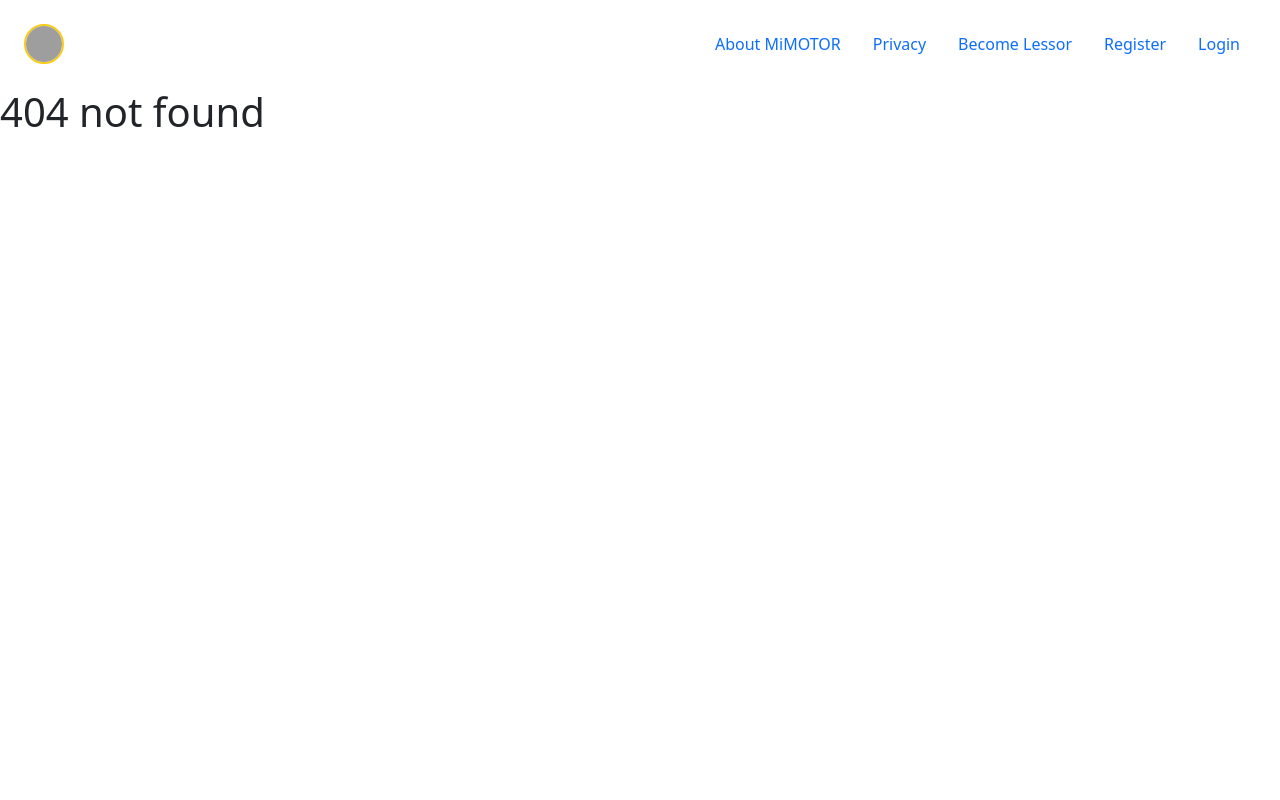
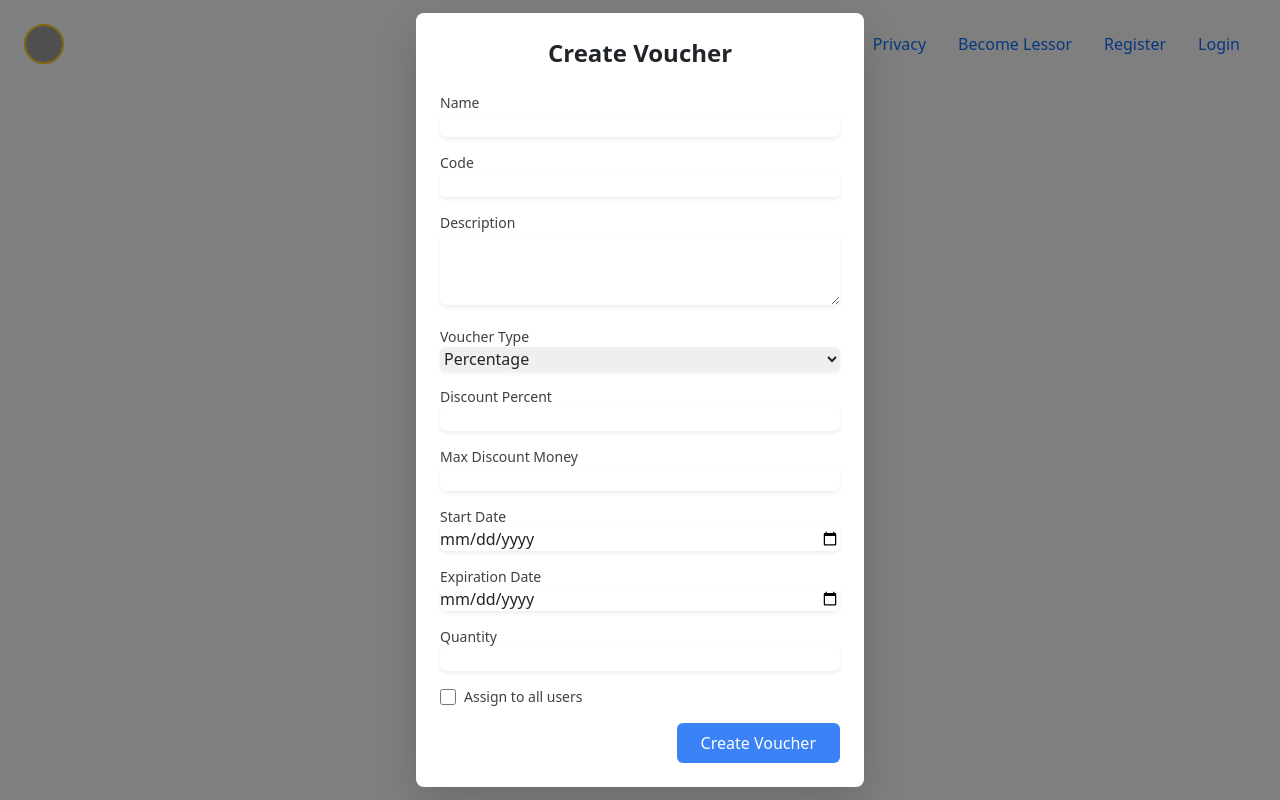
Before and after one commit to hmquann/MotorbikeRentalFrontEnd, a React (Create React App) app: page /createVoucher in a window 1280 px wide. Before the commit this address had no page. Built offline with nearby package versions, Linux system fonts and the light colour scheme; grey boxes are pictures that could not be loaded.

Commit message:
Add voucher

```diff
--- a/src/App.js
+++ b/src/App.js
@@ -34,6 +34,7 @@ import ApproveMotorbikeRegistration from "./pages/motorbike/ApproveMotorbikeRegi
 import ChatApp from "./pages/chatapp/ChatApp";
 import RegisterMotorbikeStep1 from "./pages/motorbike/RegisterMotorbikeStep1";
 import RegisterMotorbikeStep2 from "./pages/motorbike/RegisterMotorbikeStep2";
+import CreateVoucherModal from "./pages/voucher/CreateVoucherModal";
 
 
 
@@ -84,6 +85,7 @@ function App() {
 
         <Route path="*" element={<NoMatch />} />
         <Route path="/layout" element={<Layout />} />
+        <Route path="/createVoucher" element={<CreateVoucherModal />} />
         <Route path="/detailbooking" element={<DetailBooking />} />
         <Route path="/booking/address" element={<Address />} />
         <Route
--- a/src/pages/license/approveLicense.js
+++ b/src/pages/license/approveLicense.js
@@ -1,6 +1,6 @@
 import React, { useEffect, useState } from "react";
 import axios from "axios";
-import ImageWithLightbox from "./ImageWithLightBox";
+// import ImageWithLightbox from "./ImageWithLightBox";
 const tableCellClasses =
   "px-6 py-4 whitespace-nowrap text-base font-semibold text-amber-900 ";
 const buttonClasses = "p-2 rounded-lg";
@@ -194,11 +194,11 @@ const ApproveLicense = () => {
                       {license.licenseNumber}
                     </td>
                     <td className={tableCellClasses}>{license.birthOfDate}</td>
-                    <td className={tableCellClasses}>
+                    {/* <td className={tableCellClasses}>
                       <ImageWithLightbox
                         imageSrc={license.licenseImageUrl}/>
 
-                    </td>
+                    </td> */}
                     <td className={tableCellClasses} onClick={()=>handleClick(license)}>
                       <>
                         <button
--- /dev/null
+++ b/src/pages/voucher/CreateVoucherModal.js
@@ -0,0 +1,158 @@
+import React, { useState } from 'react';
+import axios from 'axios';
+
+const sharedInputClasses = "w-full border-zinc-300 rounded-md shadow-sm";
+const sharedLabelClasses = "block text-sm font-medium text-zinc-700";
+
+const CreateVoucherModal = () => {
+    const [formData, setFormData] = useState({
+        name: '',
+        code: '',
+        description: '',
+        voucherType: 'PERCENTAGE',
+        discountPercent: '',
+        maxDiscountMoney: '',
+        discountMoney: '',
+        startDate: '',
+        expirationDate: '',
+        quantity: '',
+        assignToAllUser: false
+    });
+
+    const handleInputChange = (e) => {
+        const { name, value, type, checked } = e.target;
+
+        // Handle special conditions based on voucherType selection
+        if (name === 'voucherType') {
+            if (value === 'PERCENTAGE') {
+                setFormData({
+                    ...formData,
+                    [name]: value,
+                    discountMoney: '', // Reset discountMoney if voucherType is percentage
+                });
+            } else if (value === 'FIXED_MONEY') {
+                setFormData({
+                    ...formData,
+                    [name]: value,
+                    discountPercent: '', // Reset discountPercent if voucherType is fixed money
+                    maxDiscountMoney: '' // Reset maxDiscountMoney if voucherType is fixed money
+                });
+            }
+        } else {
+            setFormData({
+                ...formData,
+                [name]: type === 'checkbox' ? checked : value
+            });
+        }
+    };
+
+    const handleSubmit = async (e) => {
+        e.preventDefault();
+        try {
+            const token = localStorage.getItem('token');
+
+            const response = await axios.post('http://localhost:8080/api/admin/discounts/addDiscount', formData, {
+                headers: {
+                    Authorization: `Bearer ${token}`
+                }
+            });
+            console.log('Response:', response.data);
+            console.log('Voucher created successfully!');
+            setFormData({
+                name: '',
+                code: '',
+                description: '',
+                voucherType: 'PERCENTAGE',
+                discountPercent: '',
+                maxDiscountMoney: '',
+                discountMoney: '',
+                startDate: '',
+                expirationDate: '',
+                quantity: '',
+                assignToAllUser: false
+            });
+        } catch (error) {
+            console.error('Error creating voucher:', error);
+        }
+    };
+
+    return (
+        <div className="fixed top-0 left-0 w-full h-full flex items-center justify-center bg-black bg-opacity-50 z-50 overflow-y-auto">
+            <div className="bg-white w-full max-w-md p-6 rounded-lg shadow-lg">
+                <h2 className="text-2xl font-bold text-center mb-4">Create Voucher</h2>
+                <form className="space-y-4" onSubmit={handleSubmit}>
+                    {/* Name */}
+                    <div>
+                        <label htmlFor="name" className={sharedLabelClasses}>Name</label>
+                        <input type="text" id="name" name="name" className={sharedInputClasses} value={formData.name} onChange={handleInputChange} required />
+                    </div>
+                    {/* Code */}
+                    <div>
+                        <label htmlFor="code" className={sharedLabelClasses}>Code</label>
+                        <input type="text" id="code" name="code" className={sharedInputClasses} value={formData.code} onChange={handleInputChange} required />
+                    </div>
+                    {/* Description */}
+                    <div>
+                        <label htmlFor="description" className={sharedLabelClasses}>Description</label>
+                        <textarea id="description" name="description" rows="3" className={sharedInputClasses} value={formData.description} onChange={handleInputChange}></textarea>
+                    </div>
+                    {/* Voucher Type */}
+                    <div>
+                        <label htmlFor="voucher-type" className={sharedLabelClasses}>Voucher Type</label>
+                        <select id="voucher-type" name="voucherType" className={sharedInputClasses} value={formData.voucherType} onChange={handleInputChange}>
+                            <option value="PERCENTAGE">Percentage</option>
+                            <option value="FIXED_MONEY">Fixed Amount</option>
+                        </select>
+                    </div>
+                    {/* Discount Percent */}
+                    {formData.voucherType === 'PERCENTAGE' && (
+                        <div>
+                            <label htmlFor="discount-percent" className={sharedLabelClasses}>Discount Percent</label>
+                            <input type="number" id="discount-percent" name="discountPercent" className={sharedInputClasses} value={formData.discountPercent} onChange={handleInputChange} />
+                        </div>
+                    )}
+                    {/* Max Discount Money */}
+                    {formData.voucherType === 'PERCENTAGE' && (
+                        <div>
+                            <label htmlFor="max-discount-money" className={sharedLabelClasses}>Max Discount Money</label>
+                            <input type="number" id="max-discount-money" name="maxDiscountMoney" className={sharedInputClasses} value={formData.maxDiscountMoney} onChange={handleInputChange} />
+                        </div>
+                    )}
+                    {/* Discount Money */}
+                    {formData.voucherType === 'FIXED_MONEY' && (
+                        <div>
+                            <label htmlFor="discount-money" className={sharedLabelClasses}>Discount Money</label>
+                            <input type="number" id="discount-money" name="discountMoney" className={sharedInputClasses} value={formData.discountMoney} onChange={handleInputChange} />
+                        </div>
+                    )}
+                    {/* Start Date */}
+                    <div>
+                        <label htmlFor="start-date" className={sharedLabelClasses}>Start Date</label>
+                        <input type="date" id="start-date" name="startDate" className={sharedInputClasses} value={formData.startDate} onChange={handleInputChange} />
+                    </div>
+                    {/* Expiration Date */}
+                    <div>
+                        <label htmlFor="expiration-date" className={sharedLabelClasses}>Expiration Date</label>
+                        <input type="date" id="expiration-date" name="expirationDate" className={sharedInputClasses} value={formData.expirationDate} onChange={handleInputChange} />
+                    </div>
+                    {/* Quantity */}
+                    <div>
+                        <label htmlFor="quantity" className={sharedLabelClasses}>Quantity</label>
+                        <input type="number" id="quantity" name="quantity" className={sharedInputClasses} value={formData.quantity} onChange={handleInputChange} />
+                    </div>
+                    {/* Assign to All Users */}
+                    <div className="flex items-center">
+                        <input type="checkbox" id="assign-all-users" name="assignToAllUser" className="h-4 w-4 text-blue-500 border-zinc-300 rounded focus:ring-blue-500" checked={formData.assignToAllUsers} onChange={handleInputChange} />
+                        <label htmlFor="assign-all-users" className="ml-2 block text-sm font-medium text-zinc-700">Assign to all users</label>
+                    </div>
+                    {/* Submit Button */}
+                    <div className="flex justify-end">
+                        <button type="submit" className="bg-blue-500 text-white px-4 py-2 rounded-md hover:bg-blue-600">Create Voucher</button>
+                    </div>
+                </form>
+            </div>
+        </div>
+    );
+};
+
+export default CreateVoucherModal;
```
